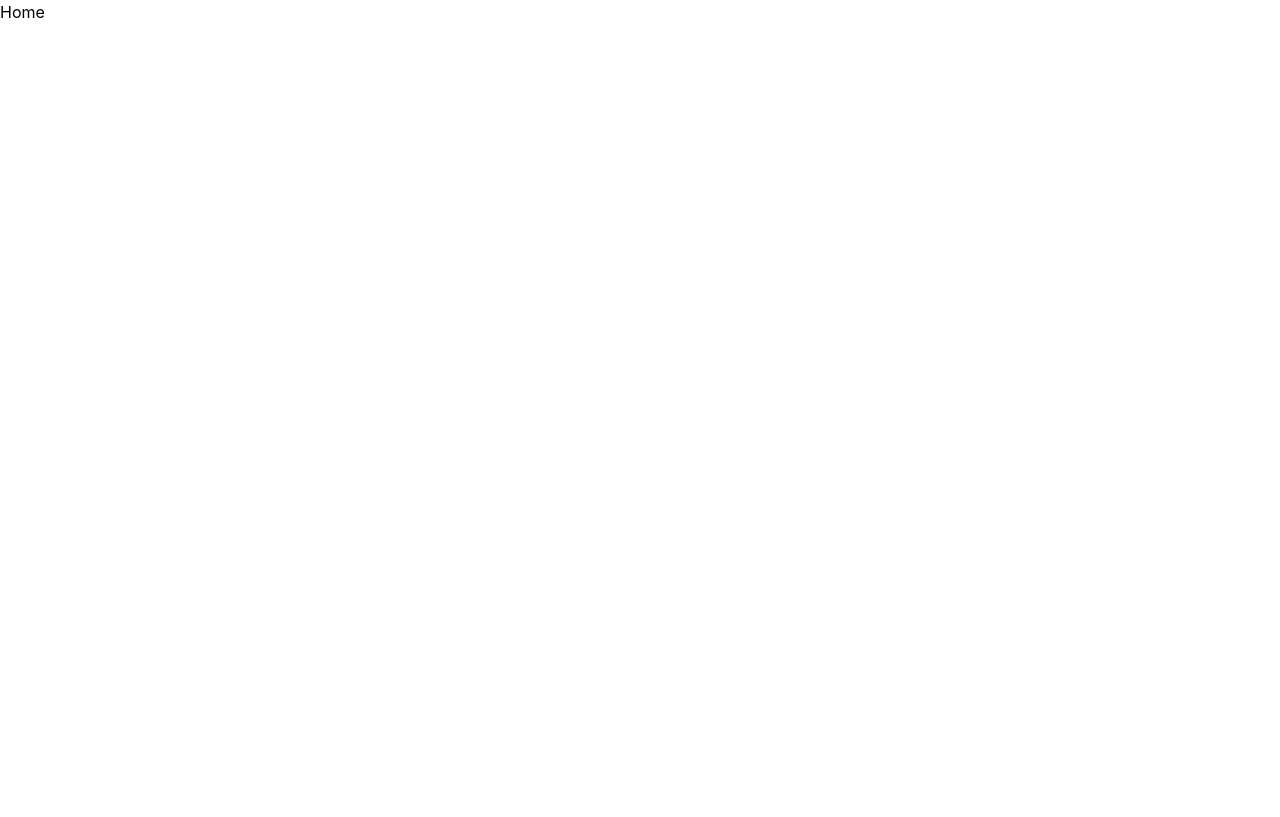
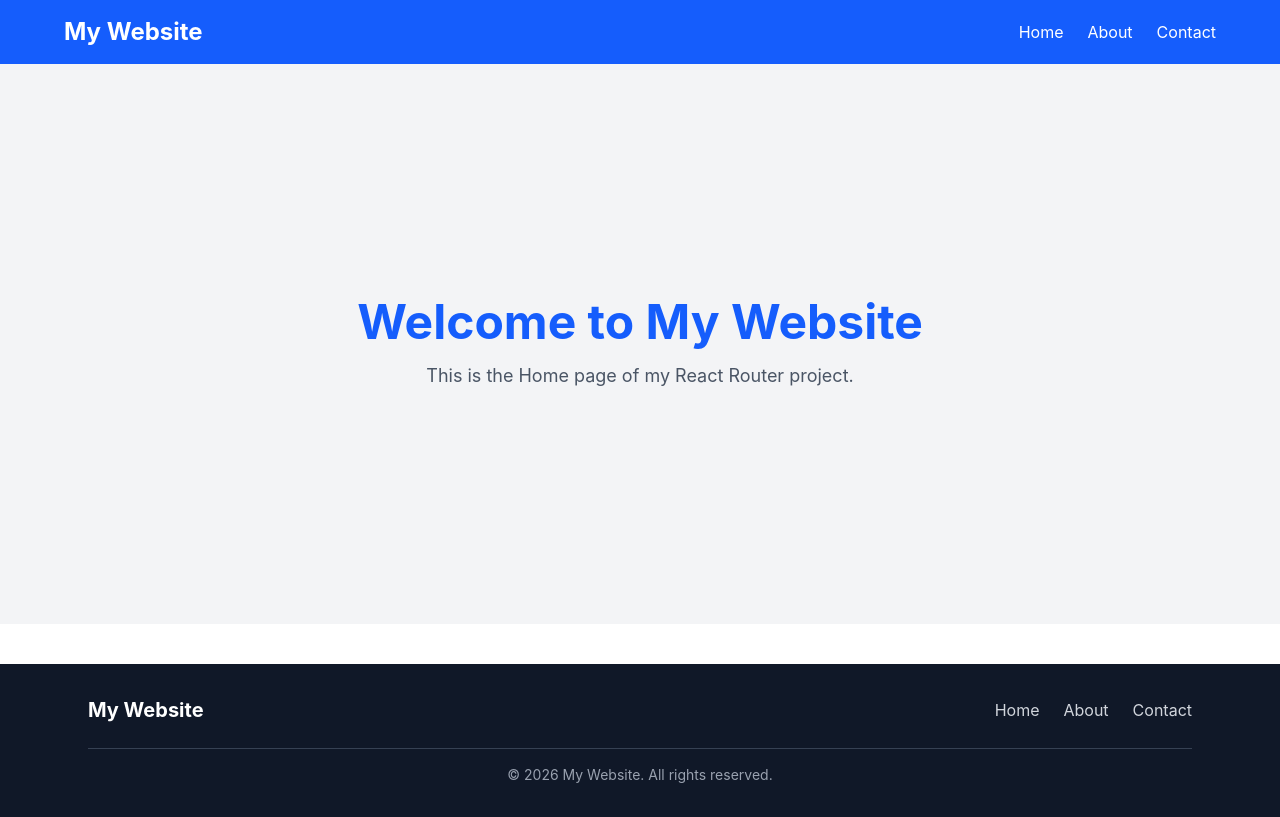
Before and after one commit to Deewakar2002Jha/REACT-ROUTER-PROJECT, a React (Vite) app: page / in a window 1280 px wide. Built offline with nearby package versions, Linux system fonts and the light colour scheme.

Commit message:
new topic

```diff
--- a/src/App.jsx
+++ b/src/App.jsx
@@ -1,23 +1,23 @@
 import React from "react";
 import { BrowserRouter, Route, Routes, Link } from "react-router";
-import Home from "./pages/Home";
-import About from "./pages/About";
-import Contact from "./pages/Contact";
+import Homecss from "./pages/Homecss";
+import Aboutcss from "./pages/Aboutcss";
+import Contactcss from "./pages/Contactcss";
 import Navbar from "./components/Navbar";
 import Footer from "./components/Footer";
 
 const App = () => {
   return (
     <BrowserRouter>
-      {/* <Navbar /> */}
+      <Navbar />
 
       <Routes>
-        <Route path="/" element={<Home />} />
-        <Route path="/about" element={<About />} />
-        <Route path="/contact" element={<Contact />} />
+        <Route path="/" element={<Homecss />} />
+        <Route path="/about" element={<Aboutcss />} />
+        <Route path="/contact" element={<Contactcss />} />
       </Routes>
 
-      {/* <Footer /> */}
+      <Footer />
     </BrowserRouter>
   );
 };
```
